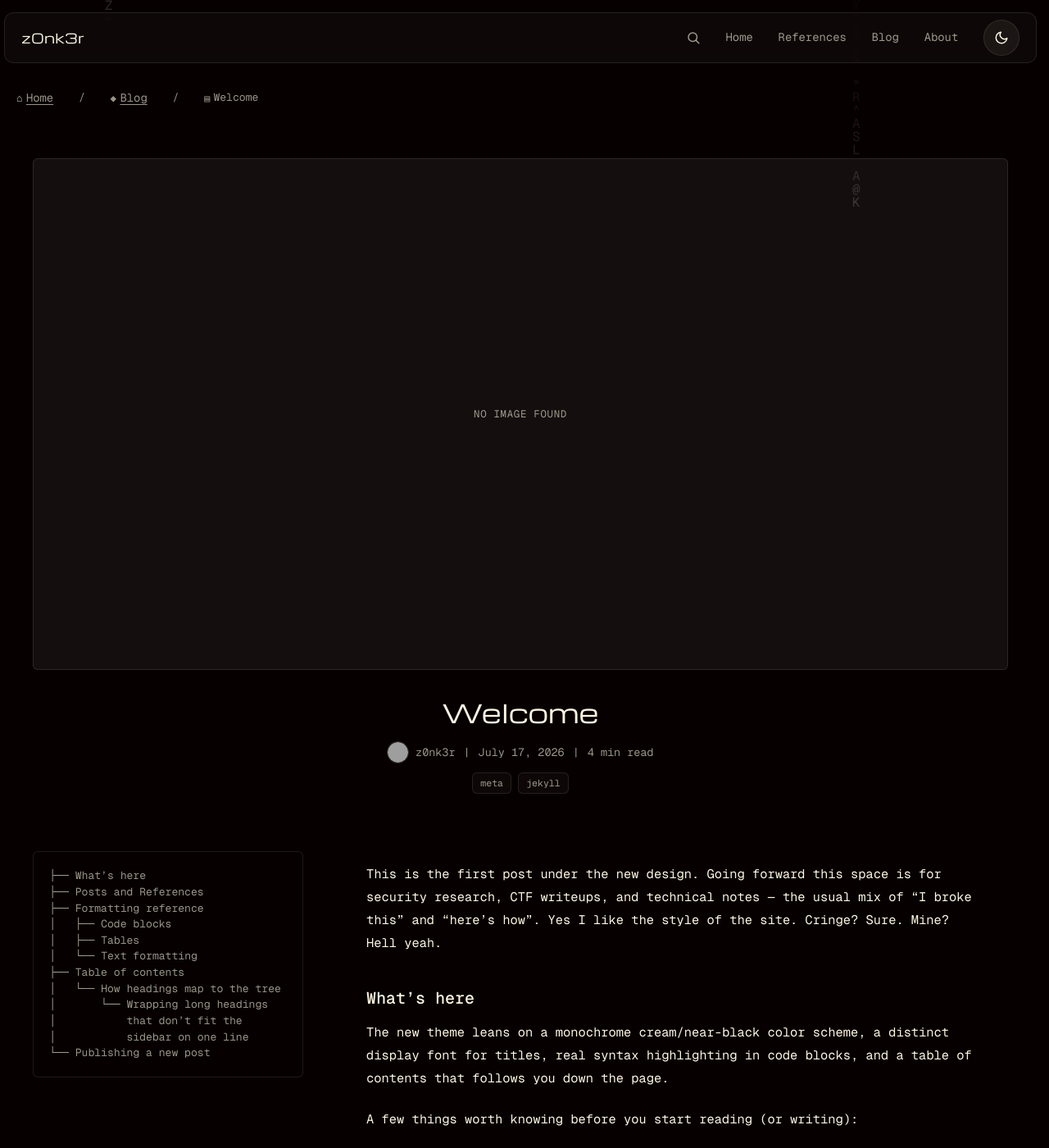
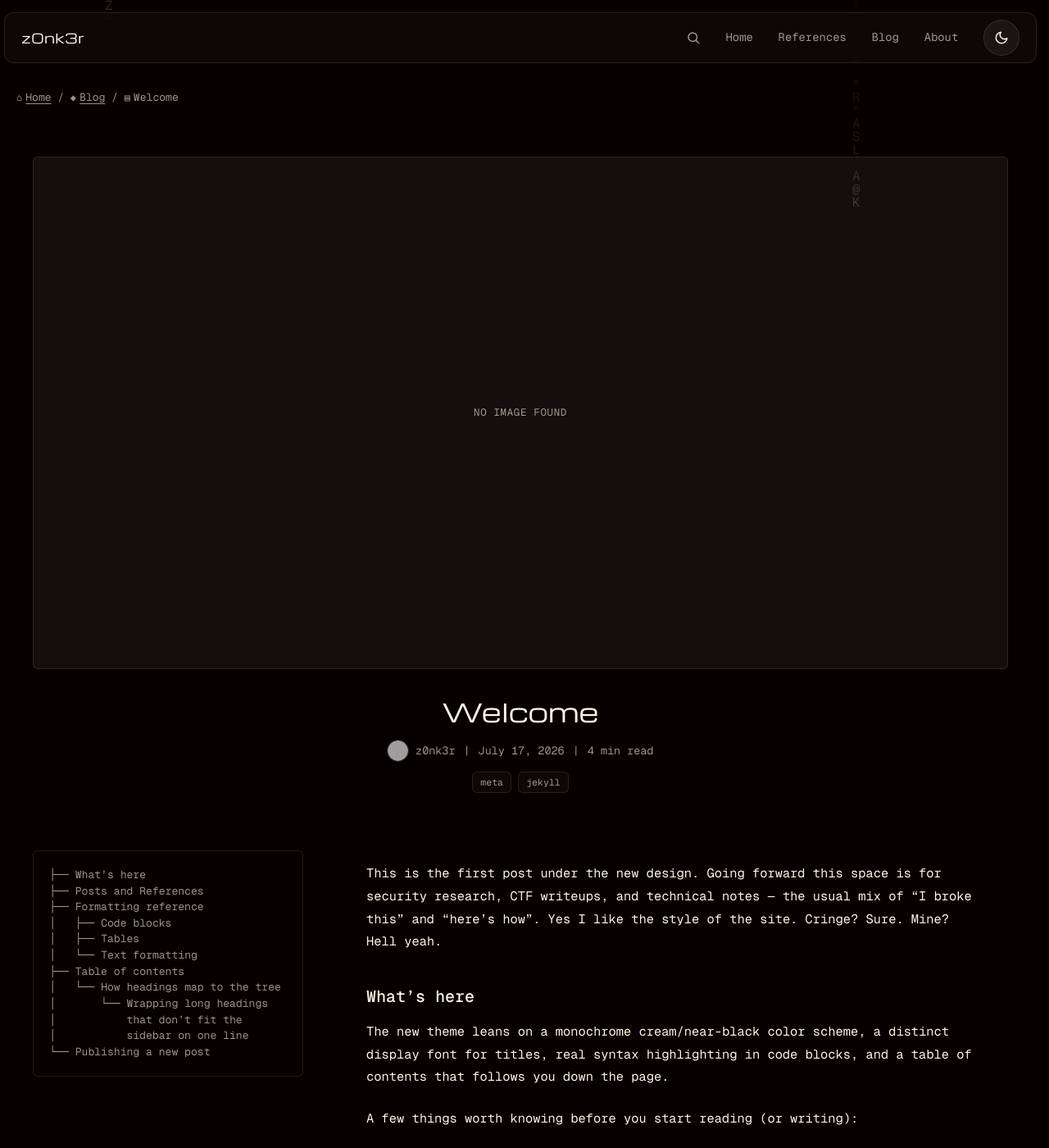
Before and after one commit to z0nk3r/z0nk3r.github.io, a Jekyll site: the page built from _posts/2026-07-17-welcome.md, in a window 1280 px wide and 1400 px high. Shown: the whole window at 82% size. Built offline with Jekyll 4.4.1, drawn with Linux system fonts in a browser that asks for light colours; grey boxes are pictures that could not be loaded.

Commit message:
Separate breadcrumb nav CSS from #siteNav, tighten breadcrumb gap to 0.5rem
The bare `nav { display: flex; gap: 2rem; ... }` selector was meant only
for the header's #siteNav but matched every <nav> on the site - .breadcrumbs
was silently inheriting its 2rem gap (on top of the " / " separator text
already providing visual separation), and #toc needed its own override
just to undo the leaked display: flex. Scoped the rule to #siteNav, gave
.breadcrumbs its own display/align-items/gap: 0.5rem, and removed the now
unnecessary .toc-sidebar nav override.

```diff
--- a/assets/css/style.css
+++ b/assets/css/style.css
@@ -349,14 +349,22 @@
   color: var(--muted-foreground);
 }
 
-nav {
+/* Scoped to #siteNav specifically, not a bare `nav` element selector - the
+   site also has two other <nav>s (.breadcrumbs on post/reference/tag/author
+   pages, #toc in the sidebar) that don't want this flex row layout or gap.
+   A bare `nav { }` here used to leak onto both: #toc needed its own
+   `.toc-sidebar nav { display: block; }` override to undo it (removed now
+   that the leak's gone), and .breadcrumbs was inheriting this rule's
+   gap: 2rem instead of having a real value of its own - it now sets its
+   own display/align-items/gap below instead of relying on this selector. */
+#siteNav {
   display: flex;
   gap: 2rem;
   align-items: center;
   flex-shrink: 0;
 }
 
-nav a {
+#siteNav a {
   color: var(--muted-foreground);
   text-decoration: none;
   font-family: var(--font-mono);
@@ -364,7 +372,7 @@
   transition: color 0.2s;
 }
 
-nav a:hover {
+#siteNav a:hover {
   color: var(--foreground);
 }
 
@@ -457,6 +465,9 @@
    ========================================================================== */
 
 .breadcrumbs {
+  display: flex;
+  align-items: center;
+  gap: 0.5rem;
   max-width: 1540px;
   margin: 2rem auto 0;
   padding: 0 20px;
@@ -527,16 +538,6 @@
   background: var(--background);
   border: 1px solid var(--border);
   border-radius: var(--radius-md);
-}
-
-/* The generic `nav { display: flex; ... }` rule above (meant for the header's
-   nav) also matches #toc, the TOC's own <nav>. That turns its single <ul>
-   child into a flex item, which sizes to its own max-content (shrink-to-fit)
-   width instead of filling the container - letting long TOC lines render
-   past the sidebar's right edge instead of being constrained/ellipsized by
-   it. Reset back to a plain block box, which is all #toc needs. */
-.toc-sidebar nav {
-  display: block;
 }
 
 .toc-sidebar ul {
```
